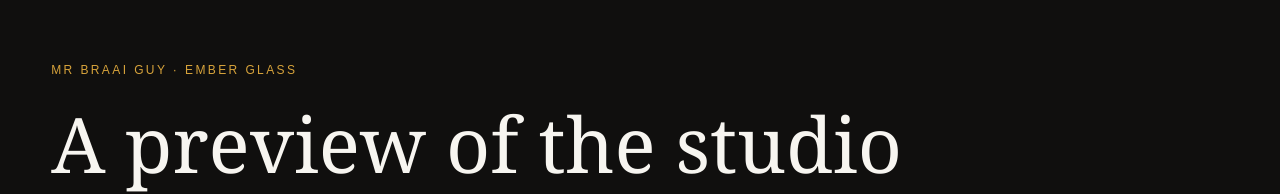
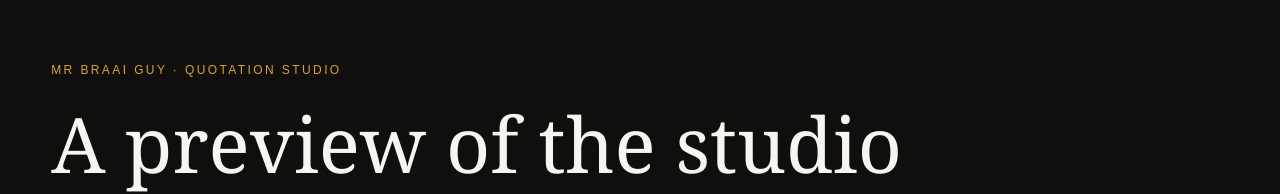
Before and after one commit to kean346/mrbraaiguy, a Next.js app: page /design-preview in a window 1280 px wide. Shown: the top 194 px of the page. Built offline with nearby package versions, Linux system fonts and the light colour scheme.

Commit message:
Promote Mr Braai Guy logo in workspace

```diff
--- a/public/preview.html
+++ b/public/preview.html
@@ -1 +1 @@
-<!doctype html><html lang="en"><head><meta charset="utf-8"><meta name="viewport" content="width=device-width,initial-scale=1"><title>Ember Glass · Design preview</title><style>body{margin:0;background:#100f0e;color:#f7f5f0;font:16px/1.6 Arial,sans-serif}main{max-width:1160px;margin:auto;padding:clamp(24px,4vw,64px)}.eyebrow{color:#d7a33b;letter-spacing:.18em;font-size:12px}h1,h2{font-family:Georgia,serif;font-weight:400}h1{font-size:clamp(42px,6vw,76px);line-height:1.05}h2{font-size:32px}p{max-width:680px;color:#d6d0c8}nav{display:flex;gap:22px;margin:32px 0;flex-wrap:wrap}a{color:#d7a33b}section{margin:40px 0 64px}img{display:block;width:100%;height:auto;border:1px solid #776343;border-radius:12px}</style></head><body><main><div class="eyebrow">MR BRAAI GUY · EMBER GLASS</div><h1>A preview of the studio</h1><p>These screenshots contain synthetic customer details. The working app requires owner sign-in and a configured database.</p><nav><a href="#proposal">Proposal workspace</a><a href="#costing">Private costing</a><a href="/login">Owner sign-in</a></nav><section id="proposal"><h2>Proposal workspace</h2><img src="/preview/proposal.png" alt="Ember Glass proposal studio with a synthetic five-course menu"></section><section id="costing"><h2>Private costing</h2><img src="/preview/costing.png" alt="Ember Glass internal costing studio"></section></main></body></html>
+<!doctype html><html lang="en"><head><meta charset="utf-8"><meta name="viewport" content="width=device-width,initial-scale=1"><title>Mr Braai Guy · Design preview</title><style>body{margin:0;background:#100f0e;color:#f7f5f0;font:16px/1.6 Arial,sans-serif}main{max-width:1160px;margin:auto;padding:clamp(24px,4vw,64px)}.eyebrow{color:#d7a33b;letter-spacing:.18em;font-size:12px}h1,h2{font-family:Georgia,serif;font-weight:400}h1{font-size:clamp(42px,6vw,76px);line-height:1.05}h2{font-size:32px}p{max-width:680px;color:#d6d0c8}nav{display:flex;gap:22px;margin:32px 0;flex-wrap:wrap}a{color:#d7a33b}section{margin:40px 0 64px}img{display:block;width:100%;height:auto;border:1px solid #776343;border-radius:12px}</style></head><body><main><div class="eyebrow">MR BRAAI GUY · QUOTATION STUDIO</div><h1>A preview of the studio</h1><p>These screenshots contain synthetic customer details. The working app requires owner sign-in and a configured database.</p><nav><a href="#proposal">Proposal workspace</a><a href="#costing">Private costing</a><a href="/login">Owner sign-in</a></nav><section id="proposal"><h2>Proposal workspace</h2><img src="/preview/proposal.png" alt="Mr Braai Guy proposal studio with a synthetic five-course menu"></section><section id="costing"><h2>Private costing</h2><img src="/preview/costing.png" alt="Mr Braai Guy internal costing studio"></section></main></body></html>
--- a/src/app/globals.css
+++ b/src/app/globals.css
@@ -2,7 +2,7 @@
 .client-picker{margin:8px 0 0;width:100%;background:#1e1c1a;border:1px solid #5c544b;color:var(--bone);border-radius:7px;min-height:42px;padding:9px}.preview-document .eyebrow{font-size:8px}
 .editor-lock{border:0;padding:0;margin:0;min-width:0}.editor-lock:disabled{opacity:1}.editor-lock:disabled .rich-toolbar{opacity:.55}
 @media(max-width:850px){.rail{display:block;padding:8px 12px}.rail .brand{display:none}.rail nav{overflow-x:auto;scrollbar-gutter:stable}.rail .nav-link{white-space:nowrap;padding:10px 12px;gap:7px}.rail .nav-link span{display:inline}.topbar{padding:0 16px}}
-/* Ember Glass: the firelit canvas stays behind readable, translucent work surfaces. */
+/* The firelit canvas stays behind readable, translucent work surfaces. */
 body{
   background:
     radial-gradient(ellipse 58rem 36rem at 83% 9%,rgba(118,64,28,.29),transparent 72%),
@@ -56,3 +56,7 @@ body{
 }
 
 html{background:#100f0e}body{min-height:100vh}
+
+/* Mr Braai Guy is the sole product mark in the workspace rail. */
+.rail .brand{display:flex;align-items:center;justify-content:center;padding:0 4px 28px}
+.rail .brand img{display:block;width:min(100%,176px);height:auto;max-height:112px;object-fit:contain;filter:brightness(0) invert(1);opacity:1}
--- a/src/app/layout.tsx
+++ b/src/app/layout.tsx
@@ -1,3 +1,3 @@
 import '@fontsource/dm-sans/400.css';import '@fontsource/dm-sans/500.css';import '@fontsource/dm-sans/600.css';import '@fontsource/cormorant-garamond/400.css';import '@fontsource/cormorant-garamond/500.css';import './globals.css';import type {Metadata} from 'next';
-export const metadata:Metadata={title:'Ember Glass · Mr Braai Guy',description:'Private quotation studio for Mr Braai Guy'};
+export const metadata:Metadata={title:'Mr Braai Guy · Quotation Studio',description:'Private quotation studio for Mr Braai Guy'};
 export default function RootLayout({children}:{children:React.ReactNode}){return <html lang="en-ZA" data-scroll-behavior="smooth"><body>{children}</body></html>}
--- a/src/components/shell.tsx
+++ b/src/components/shell.tsx
@@ -1,4 +1,4 @@
 'use client';
 import Link from 'next/link';import {usePathname,useRouter} from 'next/navigation';import {LayoutDashboard,Users,FileText,BookOpen,Settings,ScrollText,LogOut,Plus} from 'lucide-react';import {useState,type ReactNode} from 'react';import {ToastProvider} from './ui';
 const nav=[{href:'/dashboard',label:'Overview',icon:LayoutDashboard},{href:'/clients',label:'Clients',icon:Users},{href:'/quotes',label:'Quotations',icon:FileText},{href:'/menus',label:'Menu vault',icon:BookOpen},{href:'/audit',label:'Activity',icon:ScrollText},{href:'/settings',label:'Settings',icon:Settings}];
-export function AppShell({children}:{children:ReactNode}){const path=usePathname(),router=useRouter();const [signingOut,setSigningOut]=useState(false);return <ToastProvider><div className="app-shell"><aside className="rail"><Link href="/dashboard" className="brand"><img src="/brand/logo.png" alt="Mr Braai Guy"/><span>EMBER<br/><em>GLASS</em></span></Link><div className="rail-label">WORKSPACE</div><nav aria-label="Main navigation">{nav.map(({href,label,icon:Icon})=><Link key={href} href={href} className={`nav-link ${path===href||path.startsWith(`${href}/`)?'active':''}`}><Icon size={19} strokeWidth={1.7}/><span>{label}</span></Link>)}</nav><div className="rail-bottom"><span className="owner-chip"><span className="owner-dot"/> Private workspace</span><button className="nav-link logout" disabled={signingOut} onClick={async()=>{setSigningOut(true);await fetch('/api/access',{method:'DELETE'});router.replace('/login');router.refresh()}}><LogOut size={18}/><span>Lock workspace</span></button></div></aside><div className="main-column"><header className="topbar"><div className="topbar-name">MR BRAAI GUY <span>/</span> {nav.find(n=>path===n.href||path.startsWith(`${n.href}/`))?.label.toUpperCase()||'WORKSPACE'}</div><Link href="/quotes" className="topbar-help">All quotes</Link><Link href="/quotes/new" className="button primary topbar-new"><Plus size={16}/> New quote</Link></header><main className="main-content">{children}</main></div></div></ToastProvider>}
+export function AppShell({children}:{children:ReactNode}){const path=usePathname(),router=useRouter();const [signingOut,setSigningOut]=useState(false);return <ToastProvider><div className="app-shell"><aside className="rail"><Link href="/dashboard" className="brand" aria-label="Mr Braai Guy dashboard"><img src="/brand/logo.png" alt="Mr Braai Guy"/></Link><div className="rail-label">WORKSPACE</div><nav aria-label="Main navigation">{nav.map(({href,label,icon:Icon})=><Link key={href} href={href} className={`nav-link ${path===href||path.startsWith(`${href}/`)?'active':''}`}><Icon size={19} strokeWidth={1.7}/><span>{label}</span></Link>)}</nav><div className="rail-bottom"><span className="owner-chip"><span className="owner-dot"/> Private workspace</span><button className="nav-link logout" disabled={signingOut} onClick={async()=>{setSigningOut(true);await fetch('/api/access',{method:'DELETE'});router.replace('/login');router.refresh()}}><LogOut size={18}/><span>Lock workspace</span></button></div></aside><div className="main-column"><header className="topbar"><div className="topbar-name">MR BRAAI GUY <span>/</span> {nav.find(n=>path===n.href||path.startsWith(`${n.href}/`))?.label.toUpperCase()||'WORKSPACE'}</div><Link href="/quotes" className="topbar-help">All quotes</Link><Link href="/quotes/new" className="button primary topbar-new"><Plus size={16}/> New quote</Link></header><main className="main-content">{children}</main></div></div></ToastProvider>}
```
Also changed, not shown: src/app/design-preview/page.tsx (+2 -2 lines), 1 other file (tests, documents, lock files or other folders).
